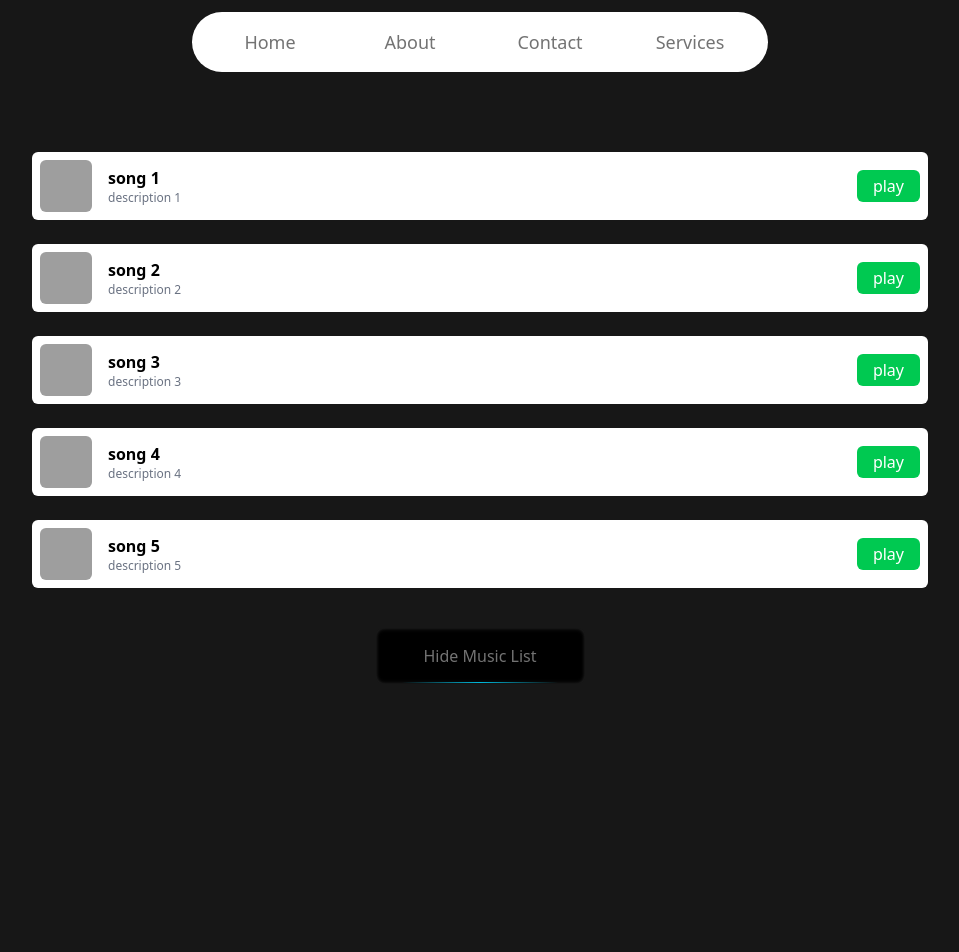
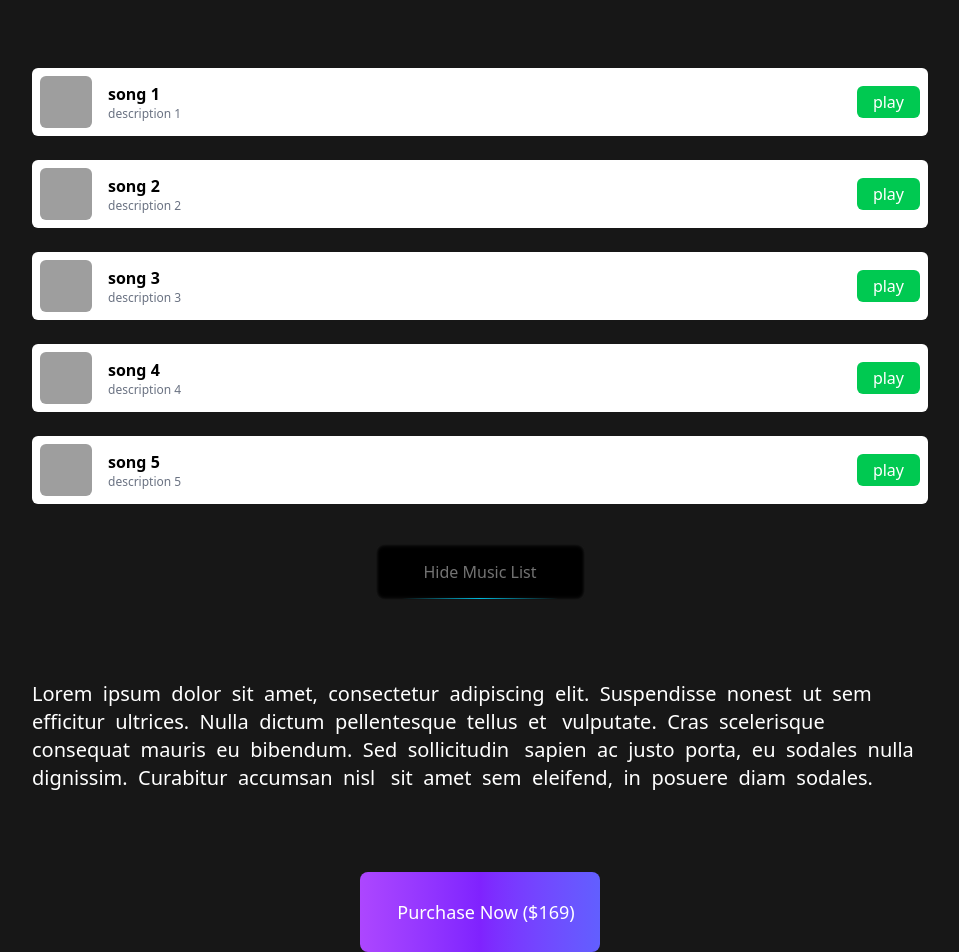
Before and after one commit to Surjendu-kar/fm, a React (Vite) app: page / in a window 1280 px wide. Shown: the part 974-1926 px from the top of the page, without its empty margins (160-1119 px from the left). Before the commit the page ends 1818 px from the top, so only its background shows below. Built offline with nearby package versions, Linux system fonts and the light colour scheme; grey boxes are pictures that could not be loaded.

Commit message:
Enhance App component by adding FmUseAnimation and AnimationSequences components for improved animation effects; adjust layout spacing in FmLayout for better visual consistency.

```diff
--- a/src/App.jsx
+++ b/src/App.jsx
@@ -6,10 +6,12 @@ import ScrollMotion from "./components/ScrollMotion";
 import Practice from "./components/Practice";
 import Counter from "./components/Counter";
 import FmLayout from "./components/FmLayout";
+import FmUseAnimation from "./components/FmUseAnimation";
+import AnimationSequences from "./components/AnimationSequences";
 
 function App() {
   return (
-    <div className="h-screen pt-10 ">
+    <div className="h-screen my-20 ">
       {/* basic */}
       {/* <BasicMotion /> */}
       {/* keyframes animation */}
@@ -37,6 +39,10 @@ function App() {
       </div>
 
       <FmLayout />
+
+      <FmUseAnimation/>
+
+      <AnimationSequences/>
     </div>
   );
 }
--- /dev/null
+++ b/src/components/AnimationSequences.tsx
@@ -0,0 +1,154 @@
+import React from "react";
+import { motion, useAnimate } from "motion/react";
+
+function AnimationSequences() {
+  const [scope, animate] = useAnimate();
+
+  const startAnimation = async () => {
+    // Execute the sequence step by step
+    await animate(
+      ".loader",
+      {
+        opacity: 1,
+        width: "1.25rem", // 5 in Tailwind = 1.25rem
+      },
+      {
+        duration: 0.1,
+      }
+    );
+
+    await animate(
+      ".loader",
+      {
+        rotate: 360 * 4,
+      },
+      {
+        duration: 2,
+      }
+    );
+
+    // Hide loader and text simultaneously
+    const hideAnimations = [
+      animate(
+        ".loader",
+        {
+          opacity: 0,
+          scale: 0,
+        },
+        {
+          duration: 0.1,
+        }
+      ),
+      animate(
+        ".text",
+        {
+          opacity: 0,
+        },
+        {
+          duration: 0.1,
+          ease: "easeInOut",
+        }
+      ),
+    ];
+
+    await Promise.all(hideAnimations);
+
+    await animate(
+      "button",
+      {
+        width: "5rem",
+        borderRadius: "100%",
+      },
+      {
+        duration: 0.3,
+        ease: "easeInOut",
+      }
+    );
+
+    animate(
+      "button",
+      {
+        opacity: 1,
+        scale: [1, 1.2, 0.8, 1],
+        background: "rgb(34 197 94)", // green-500
+      },
+      {
+        duration: 0.8,
+        ease: "easeInOut",
+      }
+    );
+
+    animate(
+      ".check-icon",
+      {
+        opacity: 1,
+      },
+      {
+        duration: 0.1,
+      }
+    );
+
+    animate(
+      ".check-icon path",
+      {
+        pathLength: 1,
+      },
+      {
+        duration: 0.3,
+      }
+    );
+  };
+
+  return (
+    <div
+      className="relative w-60 h-20 mx-auto flex justify-center items-center"
+      ref={scope}
+    >
+      <motion.button
+        onClick={startAnimation}
+        className="h-20 w-[30rem] flex justify-center items-center gap-3 rounded-lg bg-gradient-to-r from-purple-500 via-violet-600 to-indigo-500 text-white font-medium cursor-pointer"
+      >
+        <motion.svg
+          width="24"
+          height="24"
+          viewBox="0 0 24 24"
+          fill="none"
+          stroke="currentColor"
+          strokeWidth="2"
+          strokeLinecap="round"
+          strokeLinejoin="round"
+          className="loader h-5 w-5 text-white"
+          initial={{ width: "0rem", opacity: 0 }}
+        >
+          <path stroke="none" d="M0 0h24v24H0z" fill="none" />
+          <path d="M12 3a9 9 0 1 0 9 9" />
+        </motion.svg>
+
+        <motion.span className="text-lg text">Purchase Now ($169)</motion.span>
+
+        <motion.svg
+          initial={{ opacity: 0 }}
+          fill="none"
+          viewBox="0 0 24 24"
+          stroke="#FFFFFF"
+          strokeWidth={3}
+          className="check-icon h-8 w-8 absolute inset-0 m-auto z-50 pointer-events-none"
+        >
+          <motion.path
+            initial={{ pathLength: 0 }}
+            transition={{
+              duration: 0.3,
+              type: "tween",
+              ease: "easeOut",
+            }}
+            strokeLinecap="round"
+            strokeLinejoin="round"
+            d="M5 13l4 4L19 7"
+          ></motion.path>
+        </motion.svg>
+      </motion.button>
+    </div>
+  );
+}
+
+export default AnimationSequences;
--- a/src/components/FmLayout.tsx
+++ b/src/components/FmLayout.tsx
@@ -147,15 +147,15 @@ function FmLayout() {
   ];
 
   return (
-    <div className="py-40 space-y-20">
+    <div className="py-20 space-y-20">
       {/* //use layout to show navbar */}
-      <div className="flex max-w-xl px-2 py-1 mx-auto bg-white rounded-full">
+      <div className="flex max-w-lg px-2 py-1 mx-auto bg-white rounded-full">
         {navList.map((nav) => {
           return (
             <motion.div
               key={nav.id}
               layoutId={`nav-${nav.id}`}
-              className="py-3 relative text-center w-full text-neutral-500 group cursor-pointer"
+              className="py-2 relative text-center w-full text-neutral-500 group cursor-pointer"
               onMouseEnter={() => setShowNavBG(nav.id)}
               onMouseLeave={() => setShowNavBG(null)}
             >
@@ -168,7 +168,7 @@ function FmLayout() {
                   className="absolute inset-0 w-full h-full bg-black rounded-full"
                 />
               )}
-              <span className="text-lg relative group-hover:text-white transition-colors duration-300">
+              <span className="text-sm relative group-hover:text-white transition-colors duration-300">
                 {nav.title}
               </span>
             </motion.div>
--- /dev/null
+++ b/src/components/FmUseAnimation.tsx
@@ -0,0 +1,56 @@
+import React, { useEffect, useRef } from "react";
+import { motion, useAnimate, useInView } from "motion/react";
+import { stagger } from "motion";
+
+function FmUseAnimation() {
+  const [scope, animate] = useAnimate();
+  const ref = useRef(null);
+  const isInView = useInView(ref, { once: true });
+
+  useEffect(() => {
+    if (isInView) {
+      startAnimation();
+    }
+  }, [isInView]);
+
+  const startAnimation = () => {
+    animate(
+      "span",
+      {
+        opacity: 1,
+        filter: "blur(0px)",
+        y: 0,
+      },
+      {
+        duration: 0.5,
+        ease: "easeInOut",
+        delay: stagger(0.02),
+      }
+    );
+  };
+
+  const text = `Lorem ipsum dolor sit amet, consectetur adipiscing elit. Suspendisse nonest ut sem efficitur ultrices. Nulla dictum pellentesque tellus et
+  vulputate. Cras scelerisque consequat mauris eu bibendum. Sed sollicitudin
+  sapien ac justo porta, eu sodales nulla dignissim. Curabitur accumsan nisl
+  sit amet sem eleifend, in posuere diam sodales.`;
+
+  return (
+    <motion.div
+      className="max-w-4xl mx-auto justify-center items-center pb-20 text-xl text-white"
+      ref={scope}
+    >
+      {text.split(" ").map((word, idx) => (
+        <motion.span
+          ref={ref}
+          initial={{ opacity: 0, filter: "blur(10px)", y: 20 }}
+          key={word + idx}
+          className="inline-block"
+        >
+          {word} &nbsp;
+        </motion.span>
+      ))}
+    </motion.div>
+  );
+}
+
+export default FmUseAnimation;
```
